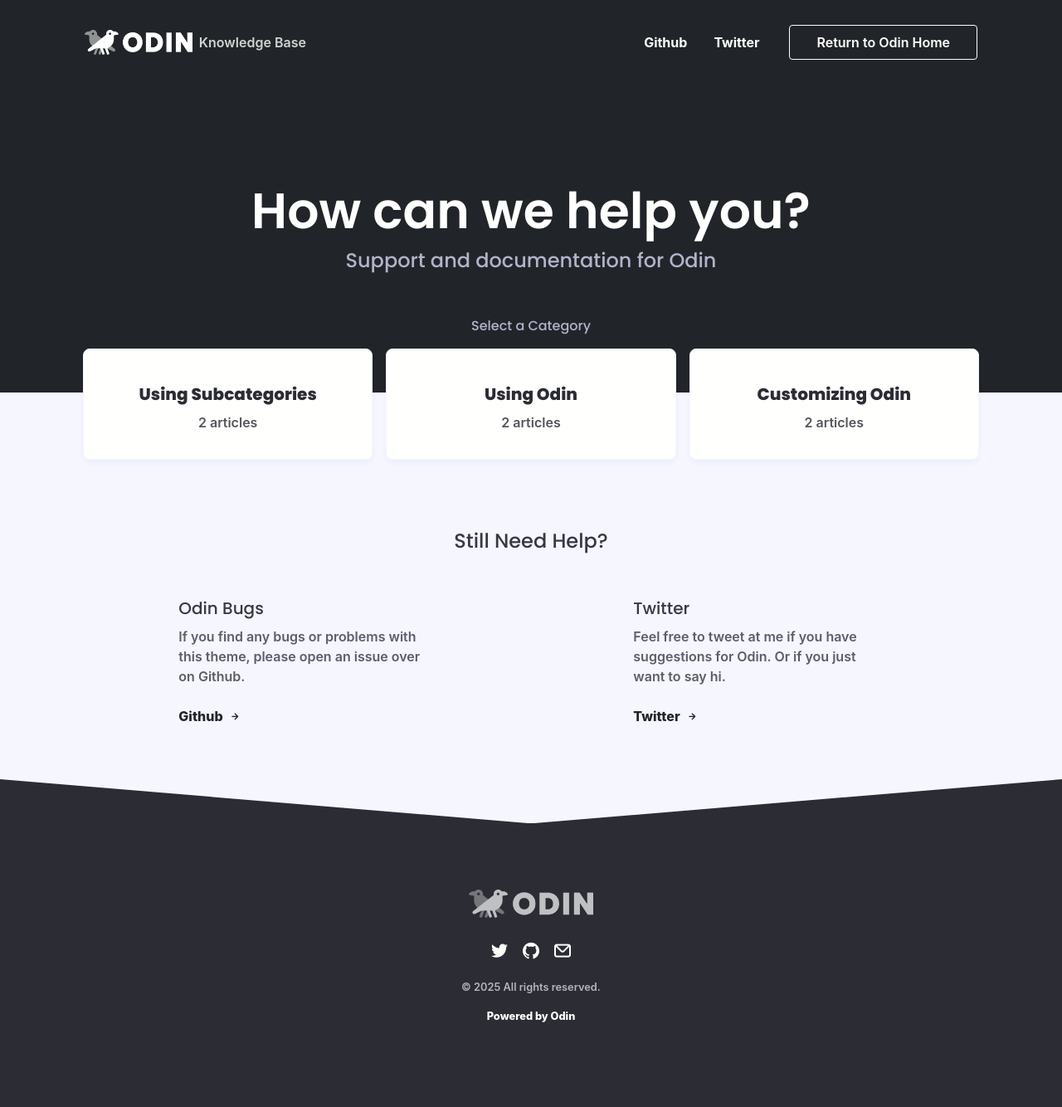
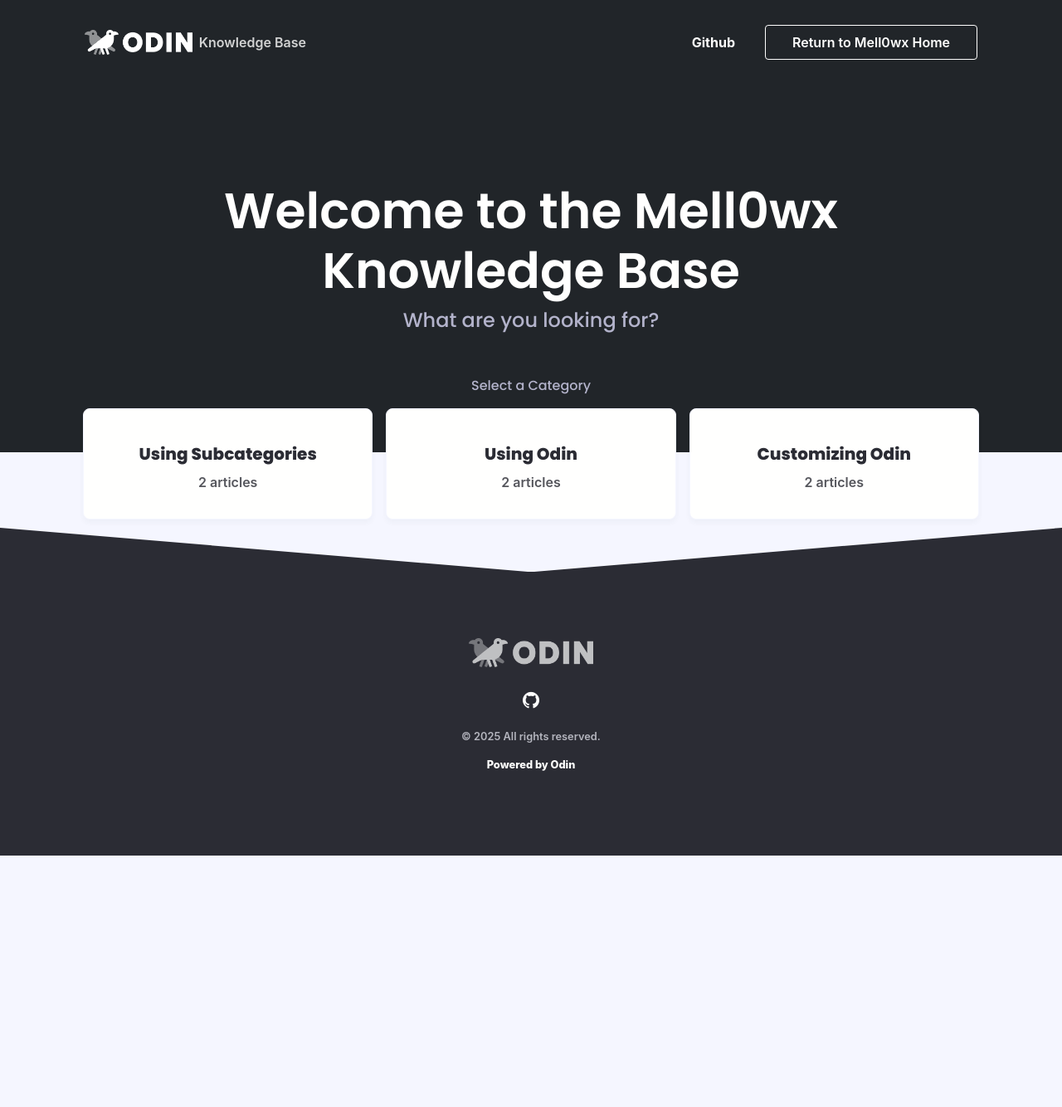
Before and after one commit to mell0wx/mell0wx.github.io, a Jekyll site: the page built from index.html, in a window 1280 px wide. Shown: the whole page at 83% size. Built offline with Jekyll 4.4.1, drawn with Linux system fonts in a browser that asks for light colours; nearby versions of some CDN libraries; some web fonts are replaced; comment, search, counter and statistics services are not loaded; after the commit the page ends 1031 px from its top, so only the background shows below that.

Commit message:
Update main configuration file

```diff
--- a/_config.yml
+++ b/_config.yml
@@ -1,71 +1,53 @@
 # Welcome to Jekyll!
 #
-# This config file is meant for settings that affect your whole blog, values
-# which you are expected to set up once and rarely edit after that. If you find
-# yourself editing this file very often, consider using Jekyll's data files
-# feature for the data you need to update frequently.
-#
-# For technical reasons, this file is *NOT* reloaded automatically when you use
-# 'bundle exec jekyll serve'. If you change this file, please restart the server process.
-#
-# If you need help with YAML syntax, here are some quick references for you:
-# https://learn-the-web.algonquindesign.ca/topics/markdown-yaml-cheat-sheet/#yaml
-# https://learnxinyminutes.com/docs/yaml/
-#
-# Site settings
-# These are used to personalize your new site. If you look in the HTML files,
-# you will see them accessed via {{ site.title }}, {{ site.email }}, and so on.
-# You can create any custom variable you would like, and they will be accessible
-# in the templates via {{ site.myvariable }}.
-
-title: Odin - A Jekyll Knowledge Base Theme
-description: Odin is a simple to setup and use Jekyll theme for help desks and knowledge bases. Hosts for free on Github Pages!
-baseurl: /odin # the subpath of your site, e.g. /support
-url: https://teaguns.github.io # the base hostname AND PROTOCOL for your site, e.g. http://example.com
+title: Mell0wx
+description: Welcome to the Mell0wx knowledge base.
+baseurl: /mell0wx # the subpath of your site, e.g. /support
+url: https://mell0wx.github.io # the base hostname AND PROTOCOL for your site, e.g. http://example.com
 permalink: /:categories/:title
 
 content_type: Knowledge Base #Define whether this is a knowledge base, help center, or something else
 use_authors: true #Set this to false to disable showing post authors
 
 brand_logo: logo.png
-brand_name: Odin
-header: How can we help you?
-subheader: Support and documentation for Odin
+brand_name: mell0wx
+header: Welcome to the Mell0wx Knowledge Base
+subheader: What are you looking for?
 
 meta_image: odin-meta.png
 
 # Social Links
-twitter_username: TheTeaGuns
-facebook_page:
-github_username: TeaGuns
-email: m@credd.in
-linkedin_page:
-instagram_username:
+#twitter_username: TheTeaGuns
+#facebook_page:
+github_username: mell0wx
+#email: m@credd.in
+#linkedin_page:
+#instagram_username:
 
 
 # Navivation
 nav_item_one: Github
-nav_item_one_link: https://github.com/TeaGuns/odin
+nav_item_one_link: https://github.com/mell0wx/
 
-nav_item_two: Twitter
-nav_item_two_link: https://twitter.com/TheTeaGuns
+#nav_item_two: Twitter
+#nav_item_two_link: https://twitter.com/TheTeaGuns
 
 nav_item_three: #
 nav_item_three_link: #
 
-nav_button: Return to Odin Home
-nav_button_link: https://teaguns.github.io/odin/
+nav_button: Return to Mell0wx Home
+nav_button_link: https://mell0wx.github.io/
 
 # More Help
-help_one_title: Odin Bugs
-help_one_content: If you find any bugs or problems with this theme, please open an issue over on Github.
-help_one_button: Github
-help_one_link: https://github.com/TeaGuns/odin/issues
+#help_one_title: Odin Bugs
+#help_one_content: If you find any bugs or problems with this theme, please open an issue over on Github.
+#help_one_button: Github
+#help_one_link: https://github.com/TeaGuns/odin/issues
 
-help_two_title: Twitter
-help_two_content: Feel free to tweet at me if you have suggestions for Odin. Or if you just want to say hi.
-help_two_button: Twitter
-help_two_link: https://twitter.com/theteaguns
+#help_two_title: Twitter
+#help_two_content: Feel free to tweet at me if you have suggestions for Odin. Or if you just want to say hi.
+#help_two_button: Twitter
+#help_two_link: https://twitter.com/theteaguns
 
 # Build settings
 theme: minima
```
